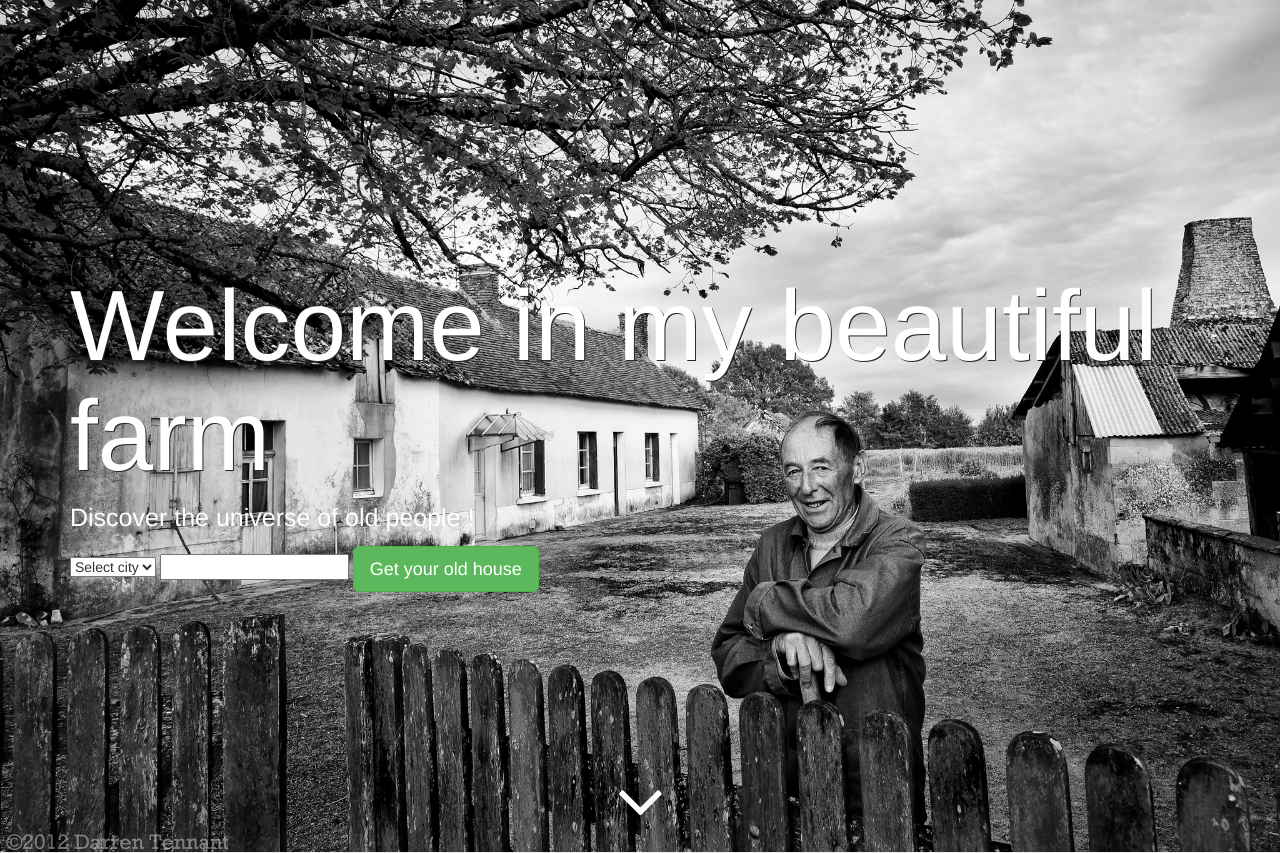
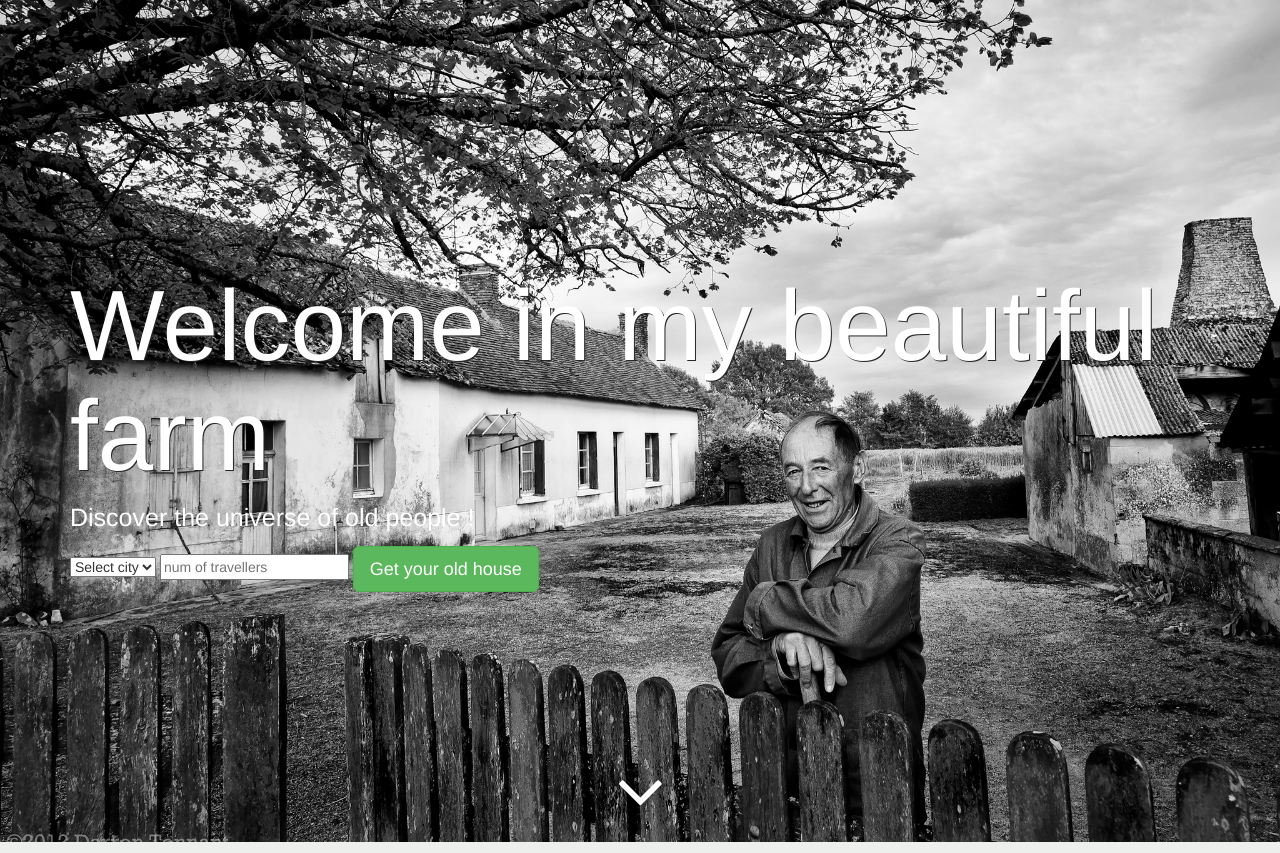
Before and after one commit to mariongj/tamadi, a Rails app: page / in a window 1280 px wide. Shown: the part 73-926 px from the top of the page. Run offline with Rails 7, Linux system fonts and the light colour scheme; data comes from the database, SQL or seed files in the repository; style sheets or scripts are compiled from the project's sources; some libraries are stand-ins or nearby versions.

Commit message:
some changes in the criteria change

```diff
--- a/app/views/pages/home.html.erb
+++ b/app/views/pages/home.html.erb
@@ -4,14 +4,14 @@
    <p>
       Discover the universe of old people !
    </p>
-   <p>
+   <div class="form_inline">
      <%= form_tag(flats_path, method: :get) do %>
       <%= select_tag "city", options_for_select(@cities), prompt: "Select city" %>
       <%# select_tag "capacity", options_for_select(@capacities), prompt: "Number of Travellers" %>
-      <%= number_field_tag :capacity  %>
+      <%= number_field_tag "capacity", nil, placeholder: 'num of travellers' %>
       <%= submit_tag "Get your old house", class: "btn btn-success btn-lg" %>
      <% end %>
-   </p>
+   </div>
 
 
    <div class="arrow-container text-center ">
```
